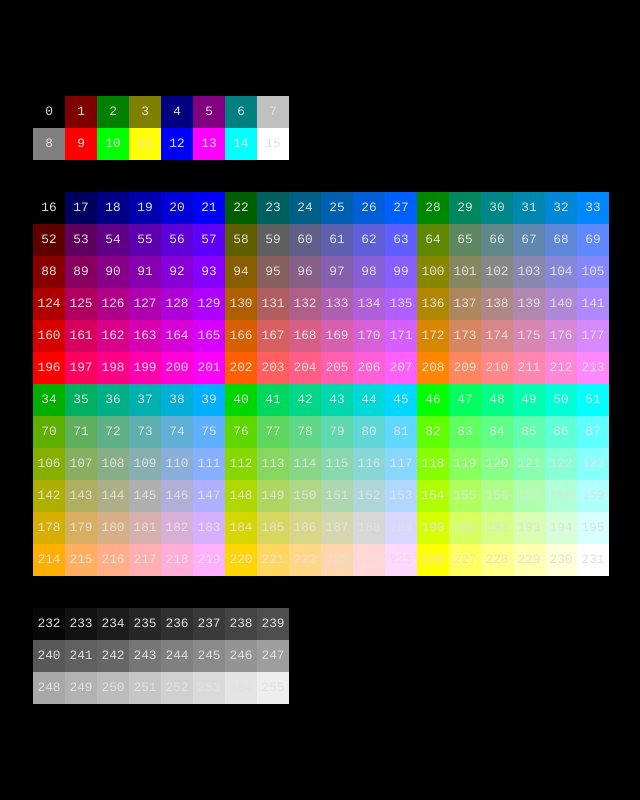
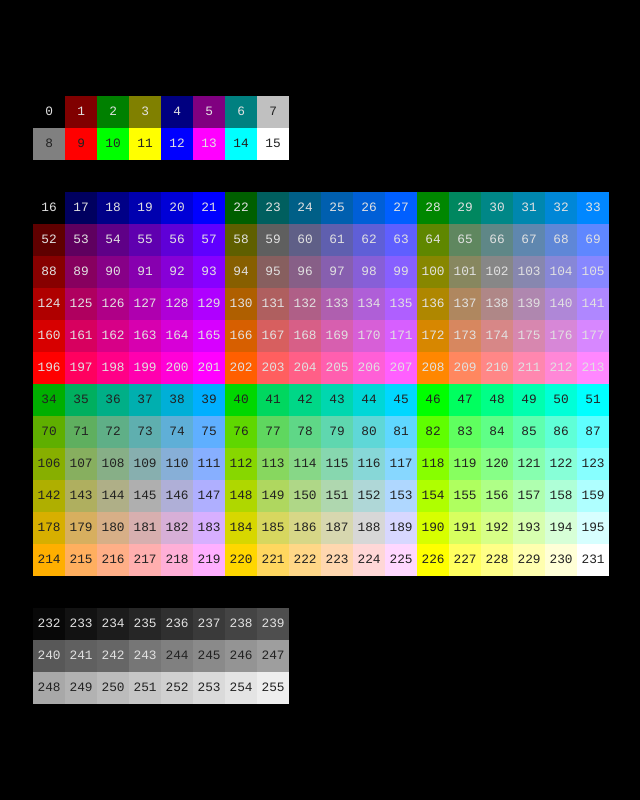
Before and after one commit to linrock/256-colors, a Vue app: page / in a window 1280 px wide. Shown: the top 800 px of the page, without its empty margins (319-959 px from the left). Built offline with nearby package versions, Linux system fonts and the light colour scheme.

Commit message:
Dark text for readability

```diff
--- a/public/style.css
+++ b/public/style.css
@@ -1,6 +1,10 @@
 #splash {
   display: flex;
   align-items: center;
+}
+
+#splash .dark {
+  color: #222
 }
 
 #splash .squares-256 {
--- a/src/App.vue
+++ b/src/App.vue
@@ -5,17 +5,18 @@
       .squares-256
         .container-width-8
           square-div(v-for="i in 16" :key="i-1"
-                     :code="i - 1") {{ i - 1 }}
+                     :code="i - 1" :class="{ dark: (i>7) && ![13,14].includes(i) }") {{ i - 1 }}
         .squares-6x6(style="width: 36rem; display: flex")
           .s-6x6(v-for="i in 3" :key="`sq-${i}`")
             square-div(v-for="j in 36" :key="16 + (i-1)*36 + (j-1)"
                        :code="squares[i-1][j-1]") {{ squares[i-1][j-1] }}
         .squares-6x6(style="width: 36rem; display: flex")
           .s-6x6(v-for="i in 3" :key="`sq-${i+3}`")
-            square-div(v-for="j in 36" :key="16 + (i-1+3)*36 + (j-1)"
-                       :code="squares[i-1+3][j-1]") {{ squares[i-1+3][j-1] }}
+            square-div.dark(v-for="j in 36" :key="16 + (i-1+3)*36 + (j-1)"
+                            :code="squares[i-1+3][j-1]") {{ squares[i-1+3][j-1] }}
         .container-width-8(style="margin-top: 2rem")
           square-div(v-for="i in 24" :key="231 + i"
+                     :class="{ dark: i > 12 }"
                      :code="231 + i") {{ 231 + i }}
     header
       .container.flex-responsive
```
